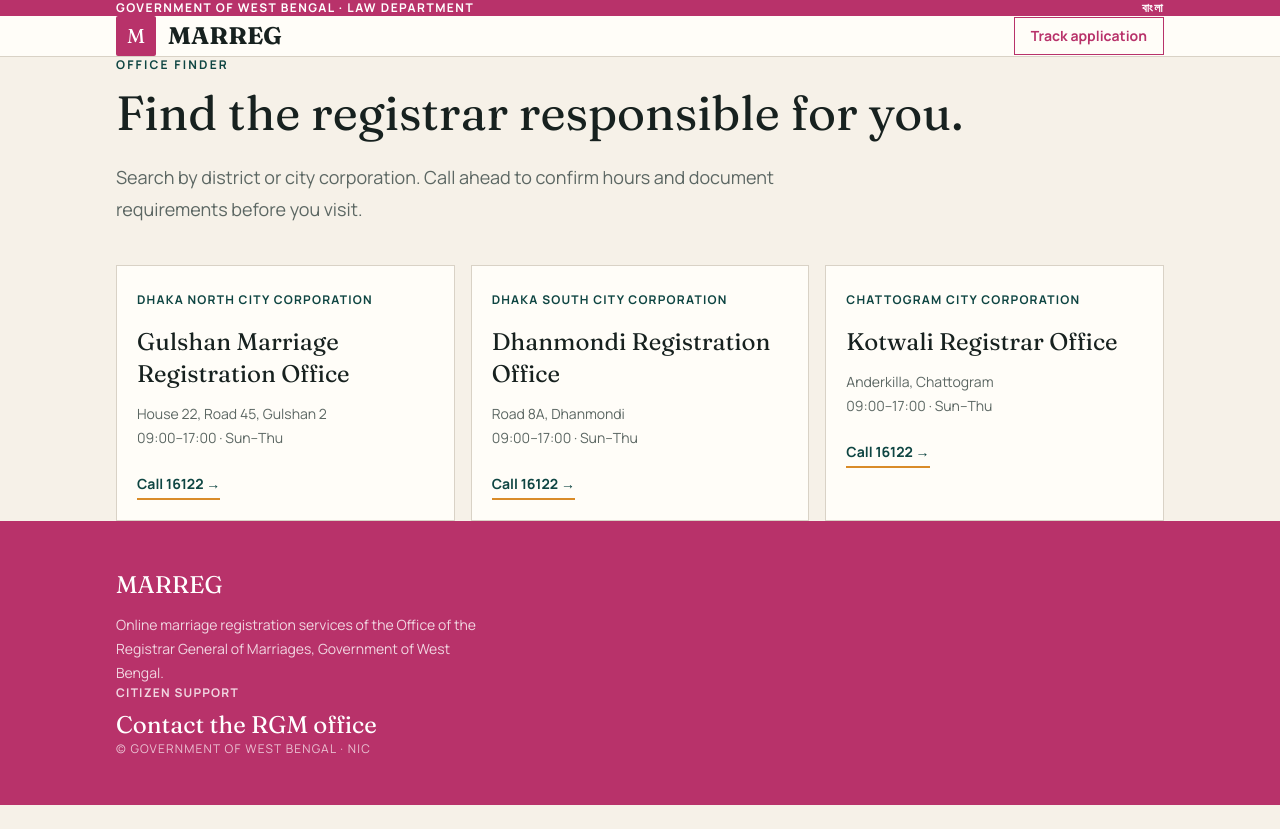
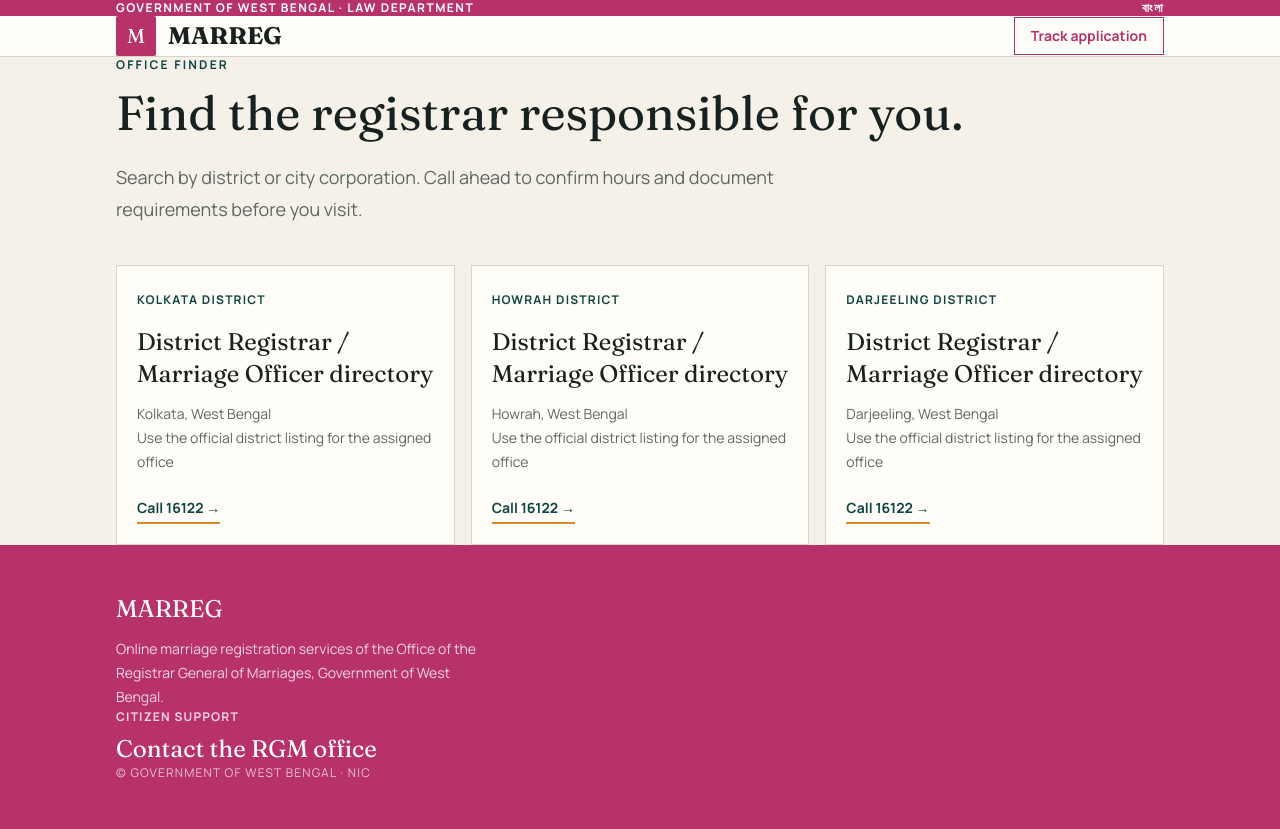
Before and after one commit to adyourventure-mainak/marreg, a Next.js app: page /en/offices in a window 1280 px wide. Before the commit the page ends 805 px from the top, so only its background shows below. Built offline with nearby package versions, Linux system fonts and the light colour scheme.

Commit message:
Use Indian marriage laws and West Bengal offices

```diff
--- a/app/[locale]/acts/official-page.tsx
+++ b/app/[locale]/acts/official-page.tsx
@@ -1,2 +1,2 @@
 import {Page} from "../../../components/Shell";
-export default async function OfficialActs({params}:{params:Promise<{locale:string}>}){const {locale}=await params;return <Page locale={locale} eyebrow="Official acts" title="The source behind the guidance." lede="Use these references to verify the legal basis of a requirement. Plain-language guidance is provided for orientation only."><div className="mt-10 space-y-4">{['Muslim Marriages and Divorces (Registration) Act, 1974','Special Marriage Act, 1872','Hindu Marriage Registration Act, 2012'].map((x,i)=><article key={x} className="border border-rule bg-surface p-5"><span className="text-xs font-bold uppercase tracking-widest text-teal">Reference 0{i+1}</span><h2 className="mt-3 text-2xl">{x}</h2><p className="mt-2 text-sm text-[var(--muted)]">Bangladesh Laws portal · Last checked August 2026</p></article>)}</div></Page>}
+export default async function OfficialActs({params}:{params:Promise<{locale:string}>}){const {locale}=await params;return <Page locale={locale} eyebrow="Indian legal framework" title="The source behind the guidance." lede="Use these references to verify the Indian legal basis of a requirement. Plain-language guidance is provided for orientation only."><div className="mt-10 space-y-4">{['Hindu Marriage Act, 1955','Special Marriage Act, 1954 · Section 13','Special Marriage Act, 1954 · Section 16','Indian Christian Marriage Act, 1872','Parsi Marriage and Divorce Act, 1936'].map((x,i)=><article key={x} className="border border-rule bg-surface p-5"><span className="text-xs font-bold uppercase tracking-widest text-teal">Indian Act 0{i+1}</span><h2 className="mt-3 text-2xl">{x}</h2><p className="mt-2 text-sm text-[var(--muted)]">Applicable within the Government of West Bengal marriage-registration framework.</p></article>)}</div></Page>}
--- a/app/[locale]/offices/page.tsx
+++ b/app/[locale]/offices/page.tsx
@@ -1,3 +1,3 @@
 import {Page} from "../../../components/Shell"; import Link from "next/link";
-const offices=[['Dhaka North City Corporation','Gulshan Marriage Registration Office','House 22, Road 45, Gulshan 2','09:00–17:00 · Sun–Thu'],['Dhaka South City Corporation','Dhanmondi Registration Office','Road 8A, Dhanmondi','09:00–17:00 · Sun–Thu'],['Chattogram City Corporation','Kotwali Registrar Office','Anderkilla, Chattogram','09:00–17:00 · Sun–Thu']];
+const offices=[['Kolkata district','District Registrar / Marriage Officer directory','Kolkata, West Bengal','Use the official district listing for the assigned office'],['Howrah district','District Registrar / Marriage Officer directory','Howrah, West Bengal','Use the official district listing for the assigned office'],['Darjeeling district','District Registrar / Marriage Officer directory','Darjeeling, West Bengal','Use the official district listing for the assigned office']];
 export default async function Offices({params}:{params:Promise<{locale:string}>}){const {locale}=await params;return <Page locale={locale} eyebrow="Office finder" title="Find the registrar responsible for you." lede="Search by district or city corporation. Call ahead to confirm hours and document requirements before you visit."><div className="mt-10 grid gap-4 md:grid-cols-3">{offices.map(o=><article key={o[1]} className="border border-rule bg-surface p-5"><span className="text-xs font-bold uppercase tracking-widest text-teal">{o[0]}</span><h2 className="mt-4 text-2xl">{o[1]}</h2><p className="mt-3 text-sm leading-6 text-[var(--muted)]">{o[2]}<br/>{o[3]}</p><Link href="tel:16122" className="focus mt-6 inline-block border-b-2 border-saffron pb-1 text-sm font-bold text-teal">Call 16122 →</Link></article>)}</div></Page>}
```
Also changed, not shown: components/ClientFlows.tsx (+2 -2 lines).
